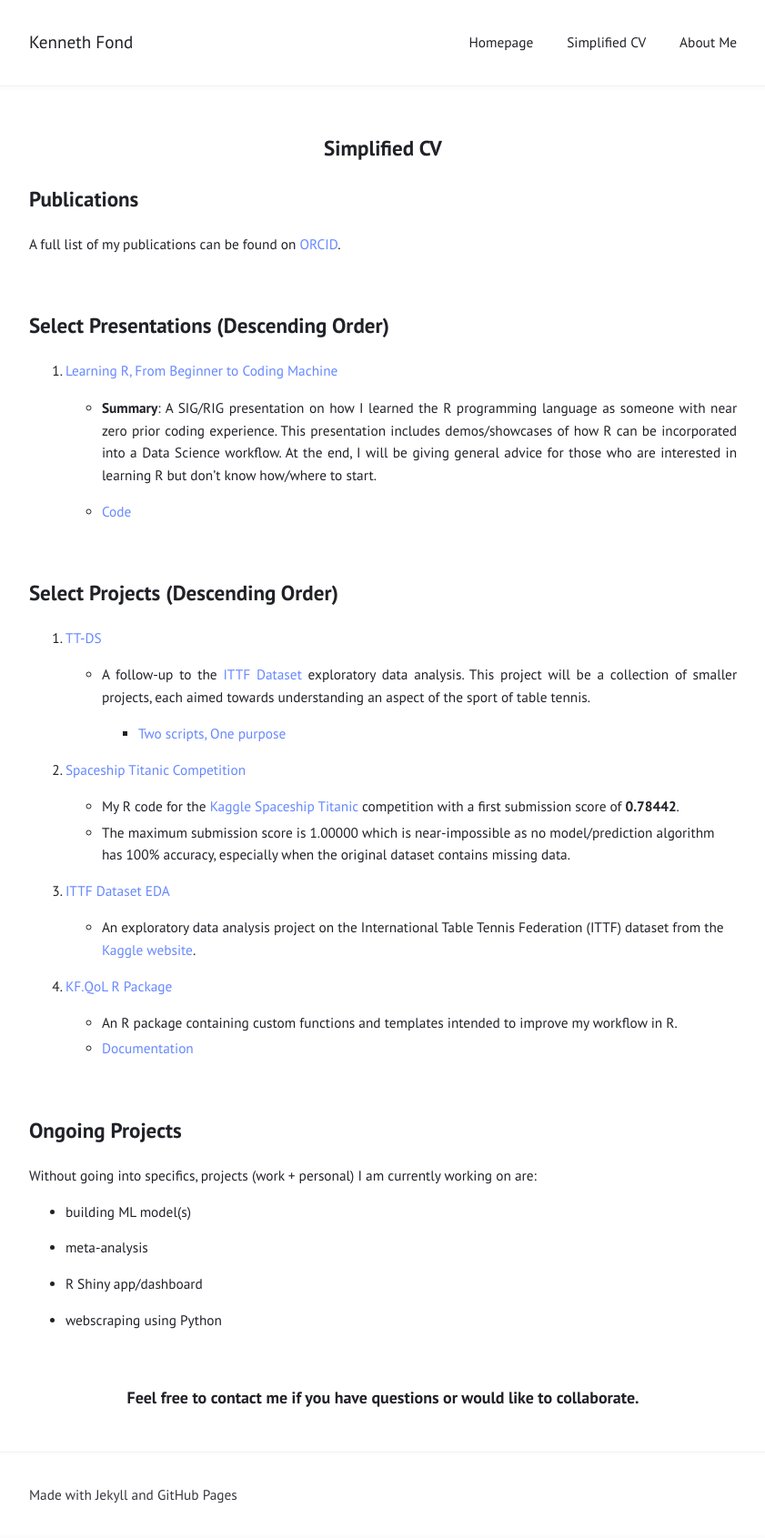
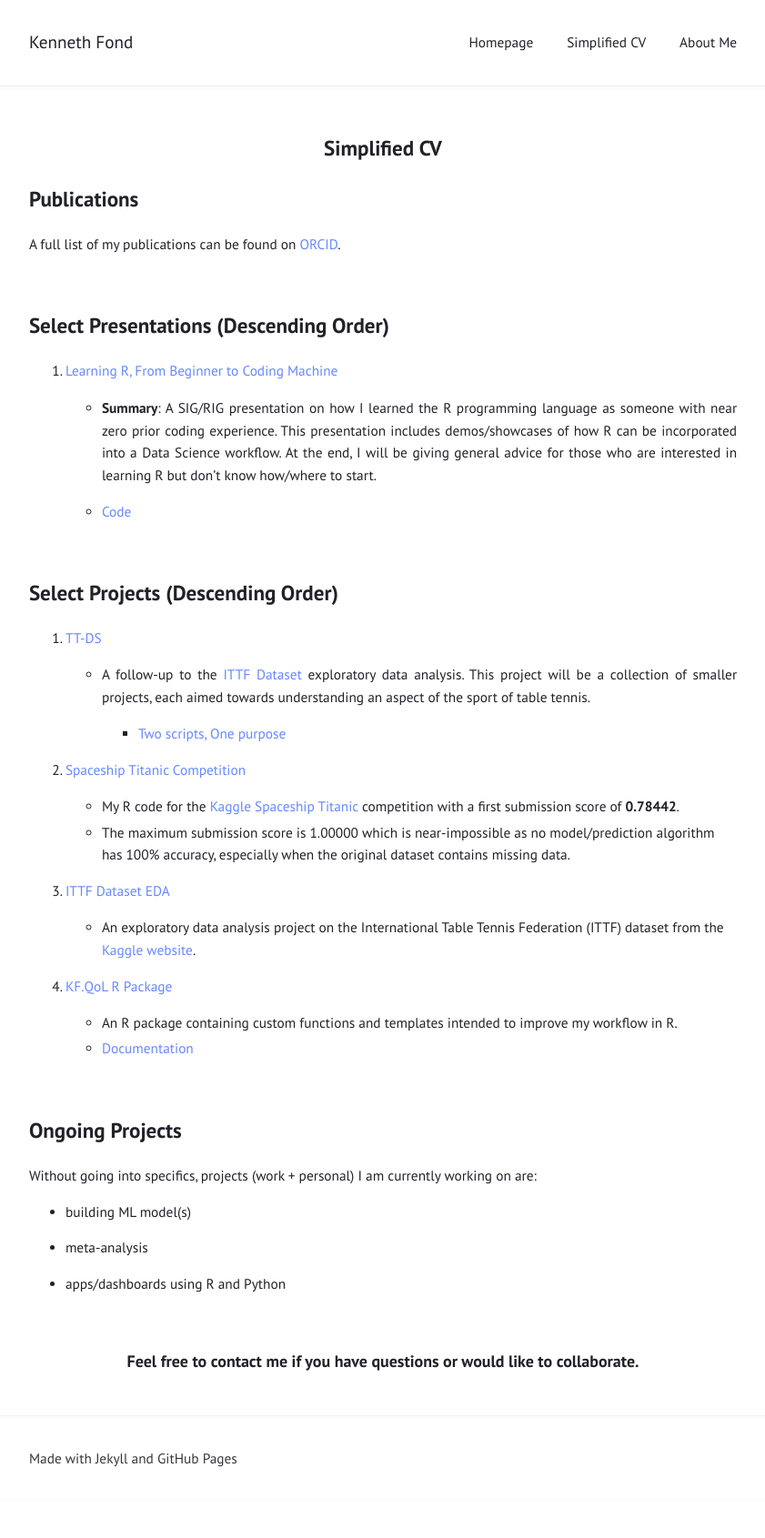
Before and after one commit to kenf1/kenf1.github.io, a Jekyll site: the page built from brief_cv.md, in a window 1280 px wide. Shown: the whole page at 91% size, without its empty margins (219-1060 px from the left). Built offline with Jekyll 4.4.1, drawn with Linux system fonts in a browser that asks for light colours; after the commit the page ends 1651 px from its top, so only the background shows below that.

Commit message:
Minor format updates

```diff
--- a/brief_cv.md
+++ b/brief_cv.md
@@ -55,9 +55,7 @@ Without going into specifics, projects (work + personal) I am currently working
 
 + meta-analysis
 
-+ R Shiny app/dashboard
-
-+ webscraping using Python
++ apps/dashboards using R and Python
 
 <br>
 
```
Also changed, not shown: LICENSE.md (deleted), README.md, 1 other file.
